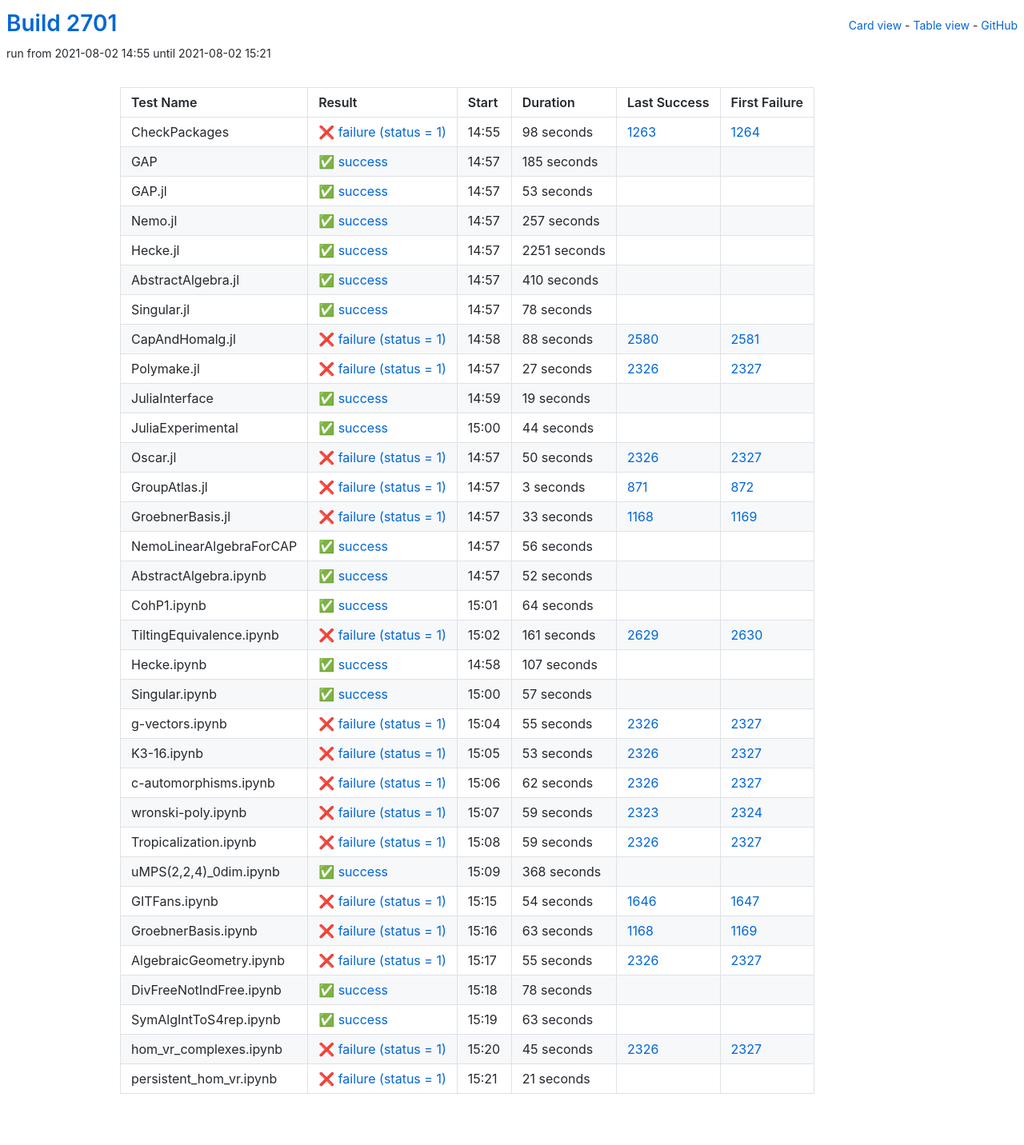
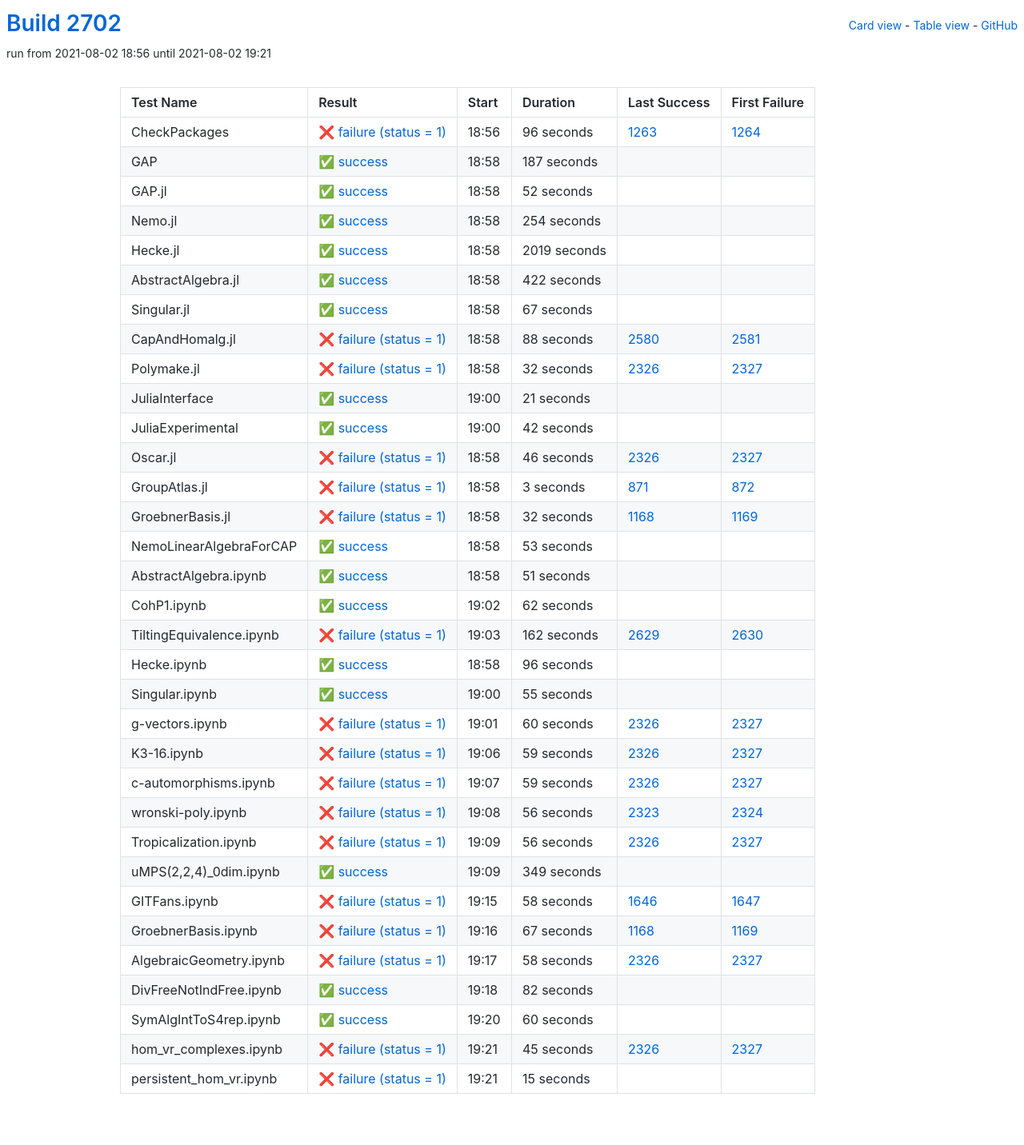
Before and after one commit to oscar-system/oscar-ci-status-stable, a Jekyll site: the page built from table.html, in a window 1280 px wide. Shown: the whole page at 80% size. Built offline with Jekyll 4.4.1, drawn with Linux system fonts in a browser that asks for light colours.

Commit message:
Build #2702

```diff
--- a/_data/ci.yml
+++ b/_data/ci.yml
@@ -1,6 +1,6 @@
 ---
-build: 2701
-build_url: https://oscarci.mathematik.uni-kl.de/job/oscar-stable/2701/
+build: 2702
+build_url: https://oscarci.mathematik.uni-kl.de/job/oscar-stable/2702/
 job: oscar-stable
 organization: oscar-system
 repo: oscar-ci-status-stable
@@ -8,92 +8,92 @@ repourl: https://github.com/oscar-system/oscar-ci-status-stable
 tests:
 - name: CheckPackages
   id: checkpackages
-  log: https://oscarci.mathematik.uni-kl.de/job/oscar-stable/2701/artifact/logs/build-2701/CheckPackages.log
-  start: 2021-08-02 14:55
+  log: https://oscarci.mathematik.uni-kl.de/job/oscar-stable/2702/artifact/logs/build-2702/CheckPackages.log
+  start: 2021-08-02 18:56
   success: false
   exitcode: 1
   status: failure
-  duration: 98
+  duration: 96
   last_success: 1263
   last_success_url: https://oscarci.mathematik.uni-kl.de/job/oscar-stable/1263/
   first_failure: 1264
   first_failure_url: https://oscarci.mathematik.uni-kl.de/job/oscar-stable/1264/
 - name: GAP
   id: gap
-  log: https://oscarci.mathematik.uni-kl.de/job/oscar-stable/2701/artifact/logs/build-2701/GAP.log
-  start: 2021-08-02 14:57
+  log: https://oscarci.mathematik.uni-kl.de/job/oscar-stable/2702/artifact/logs/build-2702/GAP.log
+  start: 2021-08-02 18:58
   success: true
   exitcode: 0
   status: success
-  duration: 185
+  duration: 187
   last_success: false
   last_success_url:
   first_failure: false
   first_failure_url:
 - name: GAP.jl
   id: gap-jl
-  log: https://oscarci.mathematik.uni-kl.de/job/oscar-stable/2701/artifact/logs/build-2701/GAP.jl.log
-  start: 2021-08-02 14:57
+  log: https://oscarci.mathematik.uni-kl.de/job/oscar-stable/2702/artifact/logs/build-2702/GAP.jl.log
+  start: 2021-08-02 18:58
   success: true
   exitcode: 0
   status: success
-  duration: 53
+  duration: 52
   last_success: false
   last_success_url:
   first_failure: false
   first_failure_url:
 - name: Nemo.jl
   id: nemo-jl
-  log: https://oscarci.mathematik.uni-kl.de/job/oscar-stable/2701/artifact/logs/build-2701/Nemo.jl.log
-  start: 2021-08-02 14:57
+  log: https://oscarci.mathematik.uni-kl.de/job/oscar-stable/2702/artifact/logs/build-2702/Nemo.jl.log
+  start: 2021-08-02 18:58
   success: true
   exitcode: 0
   status: success
-  duration: 257
+  duration: 254
   last_success: false
   last_success_url:
   first_failure: false
   first_failure_url:
 - name: Hecke.jl
   id: hecke-jl
-  log: https://oscarci.mathematik.uni-kl.de/job/oscar-stable/2701/artifact/logs/build-2701/Hecke.jl.log
-  start: 2021-08-02 14:57
+  log: https://oscarci.mathematik.uni-kl.de/job/oscar-stable/2702/artifact/logs/build-2702/Hecke.jl.log
+  start: 2021-08-02 18:58
   success: true
   exitcode: 0
   status: success
-  duration: 2251
+  duration: 2019
   last_success: false
   last_success_url:
   first_failure: false
   first_failure_url:
 - name: AbstractAlgebra.jl
   id: abstractalgebra-jl
-  log: https://oscarci.mathematik.uni-kl.de/job/oscar-stable/2701/artifact/logs/build-2701/AbstractAlgebra.jl.log
-  start: 2021-08-02 14:57
+  log: https://oscarci.mathematik.uni-kl.de/job/oscar-stable/2702/artifact/logs/build-2702/AbstractAlgebra.jl.log
+  start: 2021-08-02 18:58
   success: true
   exitcode: 0
   status: success
-  duration: 410
+  duration: 422
   last_success: false
   last_success_url:
   first_failure: false
   first_failure_url:
 - name: Singular.jl
   id: singular-jl
-  log: https://oscarci.mathematik.uni-kl.de/job/oscar-stable/2701/artifact/logs/build-2701/Singular.jl.log
-  start: 2021-08-02 14:57
+  log: https://oscarci.mathematik.uni-kl.de/job/oscar-stable/2702/artifact/logs/build-2702/Singular.jl.log
+  start: 2021-08-02 18:58
   success: true
   exitcode: 0
   status: success
-  duration: 78
+  duration: 67
   last_success: false
   last_success_url:
   first_failure: false
   first_failure_url:
 - name: CapAndHomalg.jl
   id: capandhomalg-jl
-  log: https://oscarci.mathematik.uni-kl.de/job/oscar-stable/2701/artifact/logs/build-2701/CapAndHomalg.jl.log
-  start: 2021-08-02 14:58
+  log: https://oscarci.mathematik.uni-kl.de/job/oscar-stable/2702/artifact/logs/build-2702/CapAndHomalg.jl.log
+  start: 2021-08-02 18:58
   success: false
   exitcode: 1
   status: failure
@@ -104,56 +104,56 @@ tests:
   first_failure_url: https://oscarci.mathematik.uni-kl.de/job/oscar-stable/2581/
 - name: Polymake.jl
   id: polymake-jl
-  log: https://oscarci.mathematik.uni-kl.de/job/oscar-stable/2701/artifact/logs/build-2701/Polymake.jl.log
-  start: 2021-08-02 14:57
+  log: https://oscarci.mathematik.uni-kl.de/job/oscar-stable/2702/artifact/logs/build-2702/Polymake.jl.log
+  start: 2021-08-02 18:58
   success: false
   exitcode: 1
   status: failure
-  duration: 27
+  duration: 32
   last_success: 2326
   last_success_url: https://oscarci.mathematik.uni-kl.de/job/oscar-stable/2326/
   first_failure: 2327
   first_failure_url: https://oscarci.mathematik.uni-kl.de/job/oscar-stable/2327/
 - name: JuliaInterface
   id: juliainterface
-  log: https://oscarci.mathematik.uni-kl.de/job/oscar-stable/2701/artifact/logs/build-2701/JuliaInterface.log
-  start: 2021-08-02 14:59
+  log: https://oscarci.mathematik.uni-kl.de/job/oscar-stable/2702/artifact/logs/build-2702/JuliaInterface.log
+  start: 2021-08-02 19:00
   success: true
   exitcode: 0
   status: success
-  duration: 19
+  duration: 21
   last_success: false
   last_success_url:
   first_failure: false
   first_failure_url:
 - name: JuliaExperimental
   id: juliaexperimental
-  log: https://oscarci.mathematik.uni-kl.de/job/oscar-stable/2701/artifact/logs/build-2701/JuliaExperimental.log
-  start: 2021-08-02 15:00
+  log: https://oscarci.mathematik.uni-kl.de/job/oscar-stable/2702/artifact/logs/build-2702/JuliaExperimental.log
+  start: 2021-08-02 19:00
   success: true
   exitcode: 0
   status: success
-  duration: 44
+  duration: 42
   last_success: false
   last_success_url:
   first_failure: false
   first_failure_url:
 - name: Oscar.jl
   id: oscar-jl
-  log: https://oscarci.mathematik.uni-kl.de/job/oscar-stable/2701/artifact/logs/build-2701/Oscar.jl.log
-  start: 2021-08-02 14:57
+  log: https://oscarci.mathematik.uni-kl.de/job/oscar-stable/2702/artifact/logs/build-2702/Oscar.jl.log
+  start: 2021-08-02 18:58
   success: false
   exitcode: 1
   status: failure
-  duration: 50
+  duration: 46
   last_success: 2326
   last_success_url: https://oscarci.mathematik.uni-kl.de/job/oscar-stable/2326/
   first_failure: 2327
   first_failure_url: https://oscarci.mathematik.uni-kl.de/job/oscar-stable/2327/
 - name: GroupAtlas.jl
   id: groupatlas-jl
-  log: https://oscarci.mathematik.uni-kl.de/job/oscar-stable/2701/artifact/logs/build-2701/GroupAtlas.jl.log
-  start: 2021-08-02 14:57
+  log: https://oscarci.mathematik.uni-kl.de/job/oscar-stable/2702/artifact/logs/build-2702/GroupAtlas.jl.log
+  start: 2021-08-02 18:58
   success: false
   exitcode: 1
   status: failure
@@ -164,140 +164,104 @@ tests:
   first_failure_url: https://oscarci.mathematik.uni-kl.de/job/oscar-stable/872/
 - name: GroebnerBasis.jl
   id: groebnerbasis-jl
-  log: https://oscarci.mathematik.uni-kl.de/job/oscar-stable/2701/artifact/logs/build-2701/GroebnerBasis.jl.log
-  start: 2021-08-02 14:57
+  log: https://oscarci.mathematik.uni-kl.de/job/oscar-stable/2702/artifact/logs/build-2702/GroebnerBasis.jl.log
+  start: 2021-08-02 18:58
   success: false
   exitcode: 1
   status: failure
-  duration: 33
+  duration: 32
   last_success: 1168
   last_success_url: https://oscarci.mathematik.uni-kl.de/job/oscar-stable/1168/
   first_failure: 1169
   first_failure_url: https://oscarci.mathematik.uni-kl.de/job/oscar-stable/1169/
 - name: NemoLinearAlgebraForCAP
   id: nemolinearalgebraforcap
-  log: https://oscarci.mathematik.uni-kl.de/job/oscar-stable/2701/artifact/logs/build-2701/NemoLinearAlgebraForCAP.log
-  start: 2021-08-02 14:57
+  log: https://oscarci.mathematik.uni-kl.de/job/oscar-stable/2702/artifact/logs/build-2702/NemoLinearAlgebraForCAP.log
+  start: 2021-08-02 18:58
   success: true
   exitcode: 0
   status: success
-  duration: 56
+  duration: 53
   last_success: false
   last_success_url:
   first_failure: false
   first_failure_url:
 - name: AbstractAlgebra.ipynb
   id: abstractalgebra-ipynb
-  log: https://oscarci.mathematik.uni-kl.de/job/oscar-stable/2701/artifact/logs/build-2701/AbstractAlgebra.ipynb.log
-  start: 2021-08-02 14:57
+  log: https://oscarci.mathematik.uni-kl.de/job/oscar-stable/2702/artifact/logs/build-2702/AbstractAlgebra.ipynb.log
+  start: 2021-08-02 18:58
   success: true
   exitcode: 0
   status: success
-  duration: 52
+  duration: 51
   last_success: false
   last_success_url:
   first_failure: false
   first_failure_url:
 - name: CohP1.ipynb
   id: cohp1-ipynb
-  log: https://oscarci.mathematik.uni-kl.de/job/oscar-stable/2701/artifact/logs/build-2701/CohP1.ipynb.log
-  start: 2021-08-02 15:01
+  log: https://oscarci.mathematik.uni-kl.de/job/oscar-stable/2702/artifact/logs/build-2702/CohP1.ipynb.log
+  start: 2021-08-02 19:02
   success: true
   exitcode: 0
   status: success
-  duration: 64
+  duration: 62
   last_success: false
   last_success_url:
   first_failure: false
   first_failure_url:
 - name: TiltingEquivalence.ipynb
   id: tiltingequivalence-ipynb
-  log: https://oscarci.mathematik.uni-kl.de/job/oscar-stable/2701/artifact/logs/build-2701/TiltingEquivalence.ipynb.log
-  start: 2021-08-02 15:02
+  log: https://oscarci.mathematik.uni-kl.de/job/oscar-stable/2702/artifact/logs/build-2702/TiltingEquivalence.ipynb.log
+  start: 2021-08-02 19:03
   success: false
   exitcode: 1
   status: failure
-  duration: 161
+  duration: 162
   last_success: 2629
   last_success_url: https://oscarci.mathematik.uni-kl.de/job/oscar-stable/2629/
   first_failure: 2630
   first_failure_url: https://oscarci.mathematik.uni-kl.de/job/oscar-stable/2630/
 - name: Hecke.ipynb
   id: hecke-ipynb
-  log: https://oscarci.mathematik.uni-kl.de/job/oscar-stable/2701/artifact/logs/build-2701/Hecke.ipynb.log
-  start: 2021-08-02 14:58
+  log: https://oscarci.mathematik.uni-kl.de/job/oscar-stable/2702/artifact/logs/build-2702/Hecke.ipynb.log
+  start: 2021-08-02 18:58
   success: true
   exitcode: 0
   status: success
-  duration: 107
+  duration: 96
   last_success: false
   last_success_url:
   first_failure: false
   first_failure_url:
 - name: Singular.ipynb
   id: singular-ipynb
-  log: https://oscarci.mathematik.uni-kl.de/job/oscar-stable/2701/artifact/logs/build-2701/Singular.ipynb.log
-  start: 2021-08-02 15:00
+  log: https://oscarci.mathematik.uni-kl.de/job/oscar-stable/2702/artifact/logs/build-2702/Singular.ipynb.log
+  start: 2021-08-02 19:00
   success: true
   exitcode: 0
   status: success
-  duration: 57
+  duration: 55
   last_success: false
   last_success_url:
   first_failure: false
   first_failure_url:
 - name: g-vectors.ipynb
   id: g-vectors-ipynb
-  log: https://oscarci.mathematik.uni-kl.de/job/oscar-stable/2701/artifact/logs/build-2701/g-vectors.ipynb.log
-  start: 2021-08-02 15:04
+  log: https://oscarci.mathematik.uni-kl.de/job/oscar-stable/2702/artifact/logs/build-2702/g-vectors.ipynb.log
+  start: 2021-08-02 19:01
   success: false
   exitcode: 1
   status: failure
-  duration: 55
+  duration: 60
   last_success: 2326
   last_success_url: https://oscarci.mathematik.uni-kl.de/job/oscar-stable/2326/
   first_failure: 2327
   first_failure_url: https://oscarci.mathematik.uni-kl.de/job/oscar-stable/2327/
 - name: K3-16.ipynb
   id: k3-16-ipynb
-  log: https://oscarci.mathematik.uni-kl.de/job/oscar-stable/2701/artifact/logs/build-2701/K3-16.ipynb.log
-  start: 2021-08-02 15:05
-  success: false
-  exitcode: 1
-  status: failure
-  duration: 53
-  last_success: 2326
-  last_success_url: https://oscarci.mathematik.uni-kl.de/job/oscar-stable/2326/
-  first_failure: 2327
-  first_failure_url: https://oscarci.mathematik.uni-kl.de/job/oscar-stable/2327/
-- name: c-automorphisms.ipynb
-  id: c-automorphisms-ipynb
-  log: https://oscarci.mathematik.uni-kl.de/job/oscar-stable/2701/artifact/logs/build-2701/c-automorphisms.ipynb.log
-  start: 2021-08-02 15:06
-  success: false
-  exitcode: 1
-  status: failure
-  duration: 62
-  last_success: 2326
-  last_success_url: https://oscarci.mathematik.uni-kl.de/job/oscar-stable/2326/
-  first_failure: 2327
-  first_failure_url: https://oscarci.mathematik.uni-kl.de/job/oscar-stable/2327/
-- name: wronski-poly.ipynb
-  id: wronski-poly-ipynb
-  log: https://oscarci.mathematik.uni-kl.de/job/oscar-stable/2701/artifact/logs/build-2701/wronski-poly.ipynb.log
-  start: 2021-08-02 15:07
-  success: false
-  exitcode: 1
-  status: failure
-  duration: 59
-  last_success: 2323
-  last_success_url: https://oscarci.mathematik.uni-kl.de/job/oscar-stable/2323/
-  first_failure: 2324
-  first_failure_url: https://oscarci.mathematik.uni-kl.de/job/oscar-stable/2324/
-- name: Tropicalization.ipynb
-  id: tropicalization-ipynb
-  log: https://oscarci.mathematik.uni-kl.de/job/oscar-stable/2701/artifact/logs/build-2701/Tropicalization.ipynb.log
-  start: 2021-08-02 15:08
+  log: https://oscarci.mathematik.uni-kl.de/job/oscar-stable/2702/artifact/logs/build-2702/K3-16.ipynb.log
+  start: 2021-08-02 19:06
   success: false
   exitcode: 1
   status: failure
@@ -306,82 +270,118 @@ tests:
   last_success_url: https://oscarci.mathematik.uni-kl.de/job/oscar-stable/2326/
   first_failure: 2327
   first_failure_url: https://oscarci.mathematik.uni-kl.de/job/oscar-stable/2327/
+- name: c-automorphisms.ipynb
+  id: c-automorphisms-ipynb
+  log: https://oscarci.mathematik.uni-kl.de/job/oscar-stable/2702/artifact/logs/build-2702/c-automorphisms.ipynb.log
+  start: 2021-08-02 19:07
+  success: false
+  exitcode: 1
+  status: failure
+  duration: 59
+  last_success: 2326
+  last_success_url: https://oscarci.mathematik.uni-kl.de/job/oscar-stable/2326/
+  first_failure: 2327
+  first_failure_url: https://oscarci.mathematik.uni-kl.de/job/oscar-stable/2327/
+- name: wronski-poly.ipynb
+  id: wronski-poly-ipynb
+  log: https://oscarci.mathematik.uni-kl.de/job/oscar-stable/2702/artifact/logs/build-2702/wronski-poly.ipynb.log
+  start: 2021-08-02 19:08
+  success: false
+  exitcode: 1
+  status: failure
+  duration: 56
+  last_success: 2323
+  last_success_url: https://oscarci.mathematik.uni-kl.de/job/oscar-stable/2323/
+  first_failure: 2324
+  first_failure_url: https://oscarci.mathematik.uni-kl.de/job/oscar-stable/2324/
+- name: Tropicalization.ipynb
+  id: tropicalization-ipynb
+  log: https://oscarci.mathematik.uni-kl.de/job/oscar-stable/2702/artifact/logs/build-2702/Tropicalization.ipynb.log
+  start: 2021-08-02 19:09
+  success: false
+  exitcode: 1
+  status: failure
+  duration: 56
+  last_success: 2326
+  last_success_url: https://oscarci.mathematik.uni-kl.de/job/oscar-stable/2326/
+  first_failure: 2327
+  first_failure_url: https://oscarci.mathematik.uni-kl.de/job/oscar-stable/2327/
 - name: uMPS(2,2,4)_0dim.ipynb
   id: umps-2-2-4-0dim-ipynb
-  log: https://oscarci.mathematik.uni-kl.de/job/oscar-stable/2701/artifact/logs/build-2701/uMPS-2-2-4-_0dim.ipynb.log
-  start: 2021-08-02 15:09
+  log: https://oscarci.mathematik.uni-kl.de/job/oscar-stable/2702/artifact/logs/build-2702/uMPS-2-2-4-_0dim.ipynb.log
+  start: 2021-08-02 19:09
   success: true
   exitcode: 0
   status: success
-  duration: 368
+  duration: 349
   last_success: false
   last_success_url:
   first_failure: false
   first_failure_url:
 - name: GITFans.ipynb
   id: gitfans-ipynb
-  log: https://oscarci.mathematik.uni-kl.de/job/oscar-stable/2701/artifact/logs/build-2701/GITFans.ipynb.log
-  start: 2021-08-02 15:15
+  log: https://oscarci.mathematik.uni-kl.de/job/oscar-stable/2702/artifact/logs/build-2702/GITFans.ipynb.log
+  start: 2021-08-02 19:15
   success: false
   exitcode: 1
   status: failure
-  duration: 54
+  duration: 58
   last_success: 1646
   last_success_url: https://oscarci.mathematik.uni-kl.de/job/oscar-stable/1646/
   first_failure: 1647
   first_failure_url: https://oscarci.mathematik.uni-kl.de/job/oscar-stable/1647/
 - name: GroebnerBasis.ipynb
   id: groebnerbasis-ipynb
-  log: https://oscarci.mathematik.uni-kl.de/job/oscar-stable/2701/artifact/logs/build-2701/GroebnerBasis.ipynb.log
-  start: 2021-08-02 15:16
+  log: https://oscarci.mathematik.uni-kl.de/job/oscar-stable/2702/artifact/logs/build-2702/GroebnerBasis.ipynb.log
+  start: 2021-08-02 19:16
   success: false
   exitcode: 1
   status: failure
-  duration: 63
+  duration: 67
   last_success: 1168
   last_success_url: https://oscarci.mathematik.uni-kl.de/job/oscar-stable/1168/
   first_failure: 1169
   first_failure_url: https://oscarci.mathematik.uni-kl.de/job/oscar-stable/1169/
 - name: AlgebraicGeometry.ipynb
   id: algebraicgeometry-ipynb
-  log: https://oscarci.mathematik.uni-kl.de/job/oscar-stable/2701/artifact/logs/build-2701/AlgebraicGeometry.ipynb.log
-  start: 2021-08-02 15:17
+  log: https://oscarci.mathematik.uni-kl.de/job/oscar-stable/2702/artifact/logs/build-2702/AlgebraicGeometry.ipynb.log
+  start: 2021-08-02 19:17
   success: false
   exitcode: 1
   status: failure
-  duration: 55
+  duration: 58
   last_success: 2326
   last_success_url: https://oscarci.mathematik.uni-kl.de/job/oscar-stable/2326/
   first_failure: 2327
   first_failure_url: https://oscarci.mathematik.uni-kl.de/job/oscar-stable/2327/
 - name: DivFreeNotIndFree.ipynb
   id: divfreenotindfree-ipynb
-  log: https://oscarci.mathematik.uni-kl.de/job/oscar-stable/2701/artifact/logs/build-2701/DivFreeNotIndFree.ipynb.log
-  start: 2021-08-02 15:18
+  log: https://oscarci.mathematik.uni-kl.de/job/oscar-stable/2702/artifact/logs/build-2702/DivFreeNotIndFree.ipynb.log
+  start: 2021-08-02 19:18
   success: true
   exitcode: 0
   status: success
-  duration: 78
+  duration: 82
   last_success: false
   last_success_url:
   first_failure: false
   first_failure_url:
 - name: SymAlgIntToS4rep.ipynb
   id: symalginttos4rep-ipynb
-  log: https://oscarci.mathematik.uni-kl.de/job/oscar-stable/2701/artifact/logs/build-2701/SymAlgIntToS4rep.ipynb.log
-  start: 2021-08-02 15:19
+  log: https://oscarci.mathematik.uni-kl.de/job/oscar-stable/2702/artifact/logs/build-2702/SymAlgIntToS4rep.ipynb.log
+  start: 2021-08-02 19:20
   success: true
   exitcode: 0
   status: success
-  duration: 63
+  duration: 60
   last_success: false
   last_success_url:
   first_failure: false
   first_failure_url:
 - name: hom_vr_complexes.ipynb
   id: hom-vr-complexes-ipynb
-  log: https://oscarci.mathematik.uni-kl.de/job/oscar-stable/2701/artifact/logs/build-2701/hom_vr_complexes.ipynb.log
-  start: 2021-08-02 15:20
+  log: https://oscarci.mathematik.uni-kl.de/job/oscar-stable/2702/artifact/logs/build-2702/hom_vr_complexes.ipynb.log
+  start: 2021-08-02 19:21
   success: false
   exitcode: 1
   status: failure
@@ -392,12 +392,12 @@ tests:
   first_failure_url: https://oscarci.mathematik.uni-kl.de/job/oscar-stable/2327/
 - name: persistent_hom_vr.ipynb
   id: persistent-hom-vr-ipynb
-  log: https://oscarci.mathematik.uni-kl.de/job/oscar-stable/2701/artifact/logs/build-2701/persistent_hom_vr.ipynb.log
-  start: 2021-08-02 15:21
+  log: https://oscarci.mathematik.uni-kl.de/job/oscar-stable/2702/artifact/logs/build-2702/persistent_hom_vr.ipynb.log
+  start: 2021-08-02 19:21
   success: false
   exitcode: 1
   status: failure
-  duration: 21
+  duration: 15
   last_success: false
   last_success_url:
   first_failure: false
```
Also changed, not shown: README.md.
